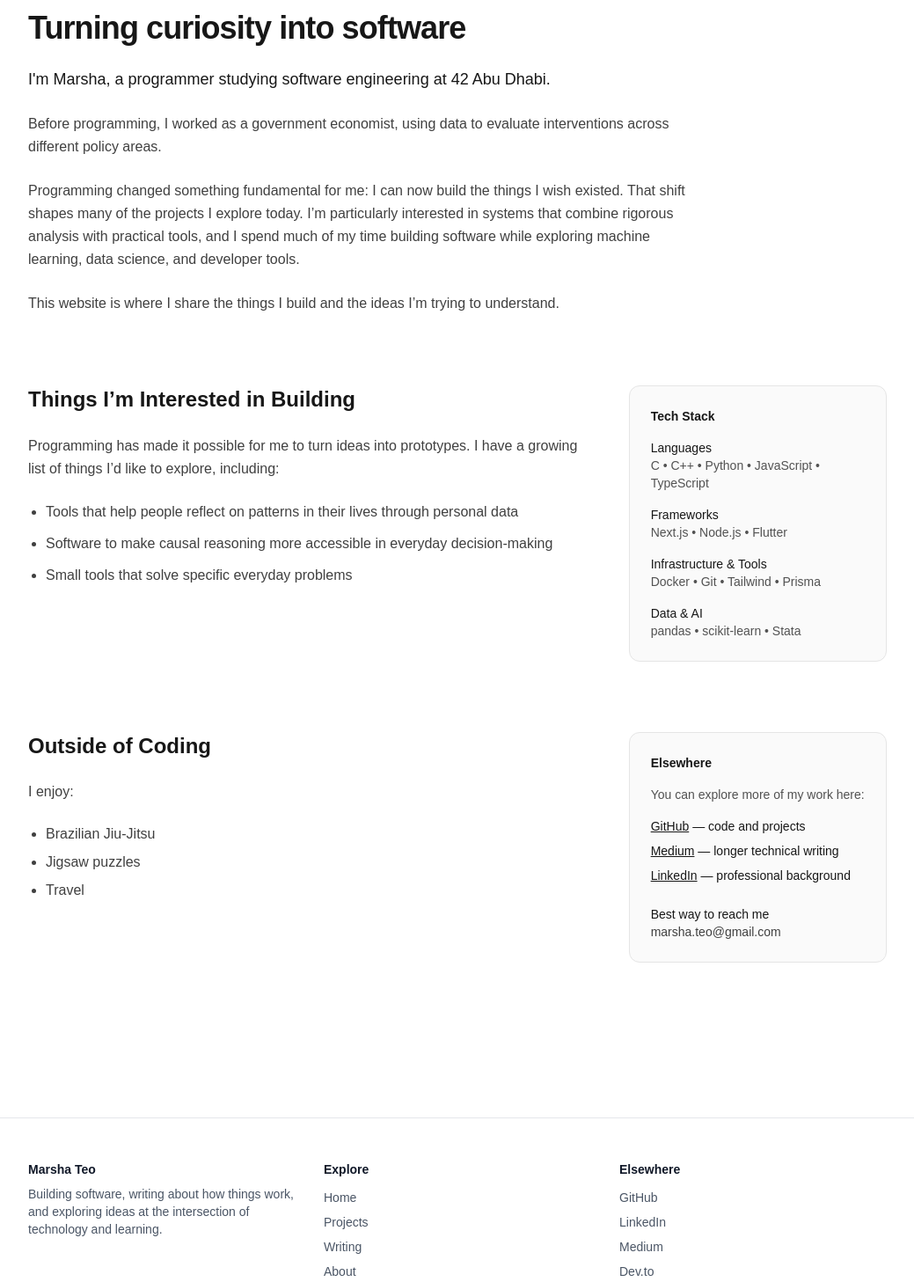
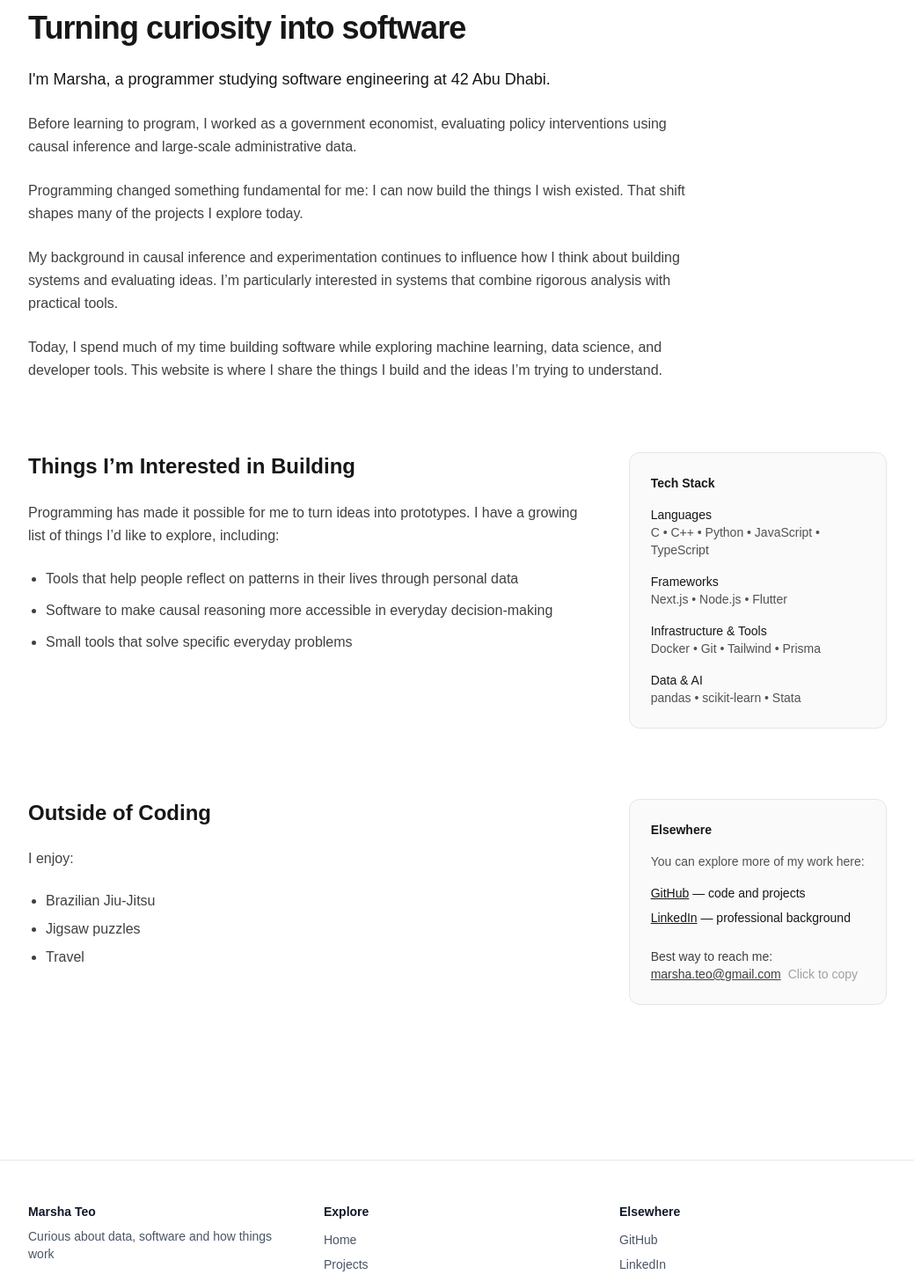
Before and after one commit to marsha-t/marsha-portfolio, a Next.js app: page /about in a window 1280 px wide. Shown: the part 140-1597 px from the top of the page at 88% size, without its empty margins (120-1159 px from the left). Built offline with nearby package versions, Linux system fonts and the light colour scheme.

Commit message:
update content for about, home and footer

```diff
--- a/app/about/page.tsx
+++ b/app/about/page.tsx
@@ -1,4 +1,5 @@
 import Link from "next/link"
+import CopyEmail from "@/components/CopyEmail";
 
 export default function AboutPage() {
   return (
@@ -15,21 +16,24 @@ export default function AboutPage() {
         </p>
 
         <p className="text-neutral-700 leading-relaxed">
-          Before programming, I worked as a government economist, using data to
-          evaluate interventions across different policy areas.
+          Before learning to program, I worked as a government economist,
+          evaluating policy interventions using causal inference and large-scale administrative data.
         </p>
 
         <p className="text-neutral-700 leading-relaxed">
           Programming changed something fundamental for me:
           I can now build the things I wish existed.
           That shift shapes many of the projects I explore today.
-          I’m particularly interested in systems that combine rigorous analysis with practical tools,
-          and I spend much of my time building software while exploring machine learning, data science, and developer tools.
         </p>
 
         <p className="text-neutral-700 leading-relaxed">
-          This website is where I share the things I build and the ideas I’m
-          trying to understand.
+          My background in causal inference and experimentation continues to influence how I think about building systems and evaluating ideas.
+          I’m particularly interested in systems that combine rigorous analysis with practical tools.
+        </p>
+
+        <p className="text-neutral-700 leading-relaxed">
+          Today, I spend much of my time building software while exploring machine learning, data science, and developer tools.
+          This website is where I share the things I build and the ideas I’m trying to understand.
         </p>
       </section>
 
@@ -129,7 +133,7 @@ export default function AboutPage() {
           <ul className="space-y-2">
             <li>
               <Link
-                href="https://github.com"
+                href="https://github.com/marsha-t"
                 className="underline hover:no-underline"
               >
                 GitHub
@@ -137,7 +141,7 @@ export default function AboutPage() {
               — code and projects
             </li>
 
-            <li>
+            {/* <li>
               <Link
                 href="https://medium.com"
                 className="underline hover:no-underline"
@@ -145,11 +149,11 @@ export default function AboutPage() {
                 Medium
               </Link>{" "}
               — longer technical writing
-            </li>
+            </li> */}
 
             <li>
               <Link
-                href="https://linkedin.com"
+                href="https://linkedin.com/in/marshateo"
                 className="underline hover:no-underline"
               >
                 LinkedIn
@@ -159,9 +163,9 @@ export default function AboutPage() {
           </ul>
 
           <div className="pt-2">
-            <p className="font-medium">Best way to reach me</p>
             <p className="text-neutral-700">
-              marsha.teo@gmail.com
+              Best way to reach me:{" "}
+              <CopyEmail email="marsha.teo@gmail.com" />
             </p>
           </div>
         </aside>
--- /dev/null
+++ b/components/CopyEmail.tsx
@@ -0,0 +1,28 @@
+"use client";
+
+import { useState } from "react";
+
+export default function CopyEmail({ email }: { email: string }) {
+  const [copied, setCopied] = useState(false);
+
+  const handleCopy = async () => {
+    await navigator.clipboard.writeText(email);
+    setCopied(true);
+    setTimeout(() => setCopied(false), 1500);
+  };
+
+  return (
+    <>
+      <button
+        onClick={handleCopy}
+        className="underline hover:no-underline transition"
+      >
+        {email}
+      </button>
+
+      <span className="text-neutral-400 text-sm ml-2">
+        {copied ? "Copied" : "Click to copy"}
+      </span>
+    </>
+  );
+}
--- a/components/FeaturedProjects.tsx
+++ b/components/FeaturedProjects.tsx
@@ -34,8 +34,7 @@ export default function FeaturedProjects() {
         </h2>
 
         <p className="text-neutral-600 mb-14">
-          Selected work exploring real-time applications,
-          systems engineering, and product design.
+          Selected projects exploring data, software and how things work
         </p>
 
         <div className="grid md:grid-cols-2 gap-10">
--- a/components/Footer.tsx
+++ b/components/Footer.tsx
@@ -14,8 +14,7 @@ export default function Footer() {
         <div>
           <p className="font-semibold text-gray-900">Marsha Teo</p>
           <p className="mt-2">
-            Building software, writing about how things work, and exploring
-            ideas at the intersection of technology and learning.
+            Curious about data, software and how things work
           </p>
         </div>
 
@@ -36,7 +35,7 @@ export default function Footer() {
           <ul className="space-y-2">
             <li>
               <a
-                href="https://github.com/"
+                href="https://github.com/marsha-t"
                 target="_blank"
                 rel="noopener noreferrer"
               >
@@ -46,7 +45,7 @@ export default function Footer() {
 
             <li>
               <a
-                href="https://linkedin.com/"
+                href="https://linkedin.com/in/marshateo"
                 target="_blank"
                 rel="noopener noreferrer"
               >
@@ -54,7 +53,7 @@ export default function Footer() {
               </a>
             </li>
 
-            <li>
+            {/* <li>
               <a
                 href="https://medium.com/"
                 target="_blank"
@@ -72,7 +71,7 @@ export default function Footer() {
               >
                 Dev.to
               </a>
-            </li>
+            </li> */}
           </ul>
         </div>
 
--- a/components/Hero.tsx
+++ b/components/Hero.tsx
@@ -39,7 +39,7 @@ export default function Hero() {
 
         {/* Tagline */}
         <p className="text-lg mt-6 max-w-lg opacity-90">
-          Curious about systems, data and how things work
+          Curious about data, software and how things work
         </p>
 
         {/* Buttons */}
```
